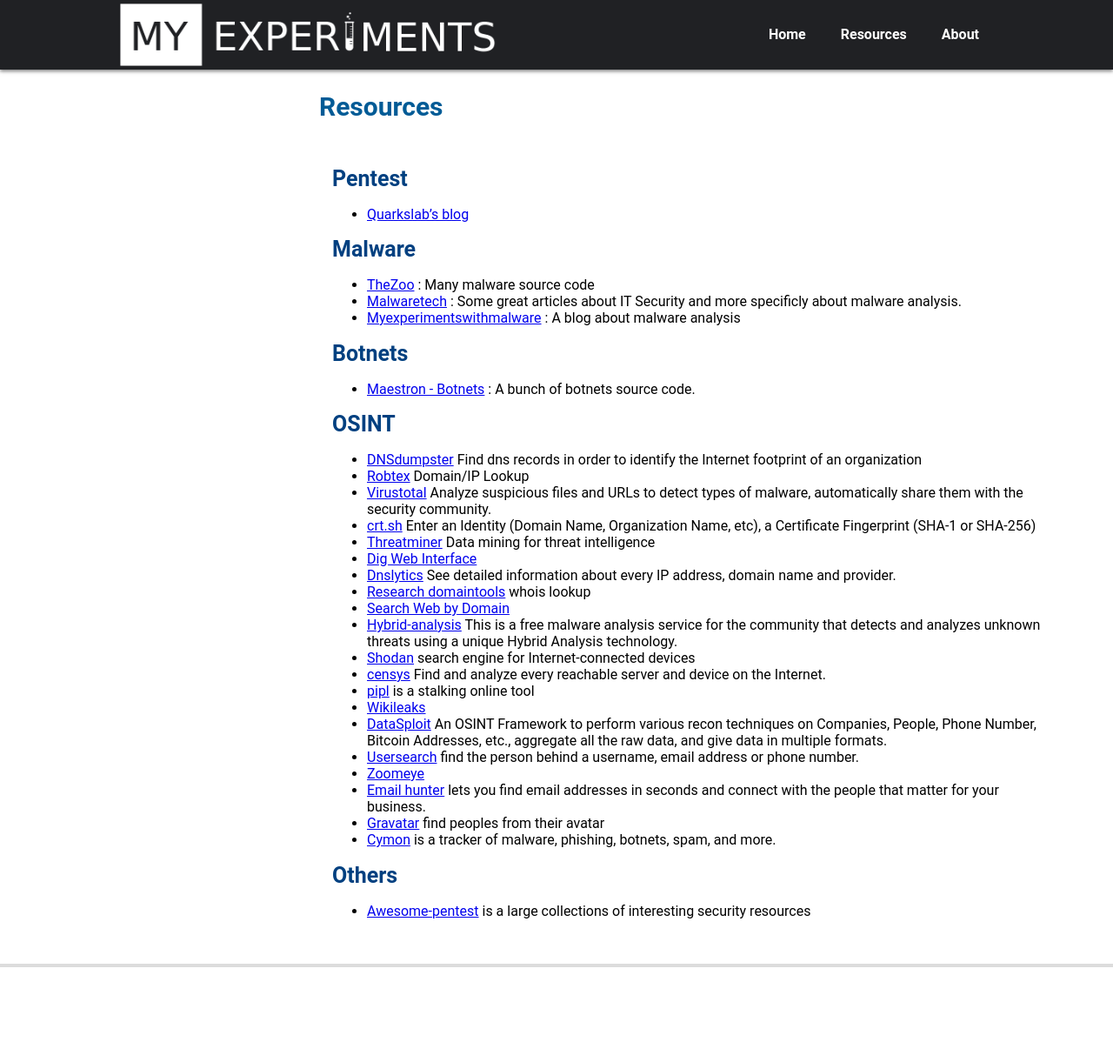
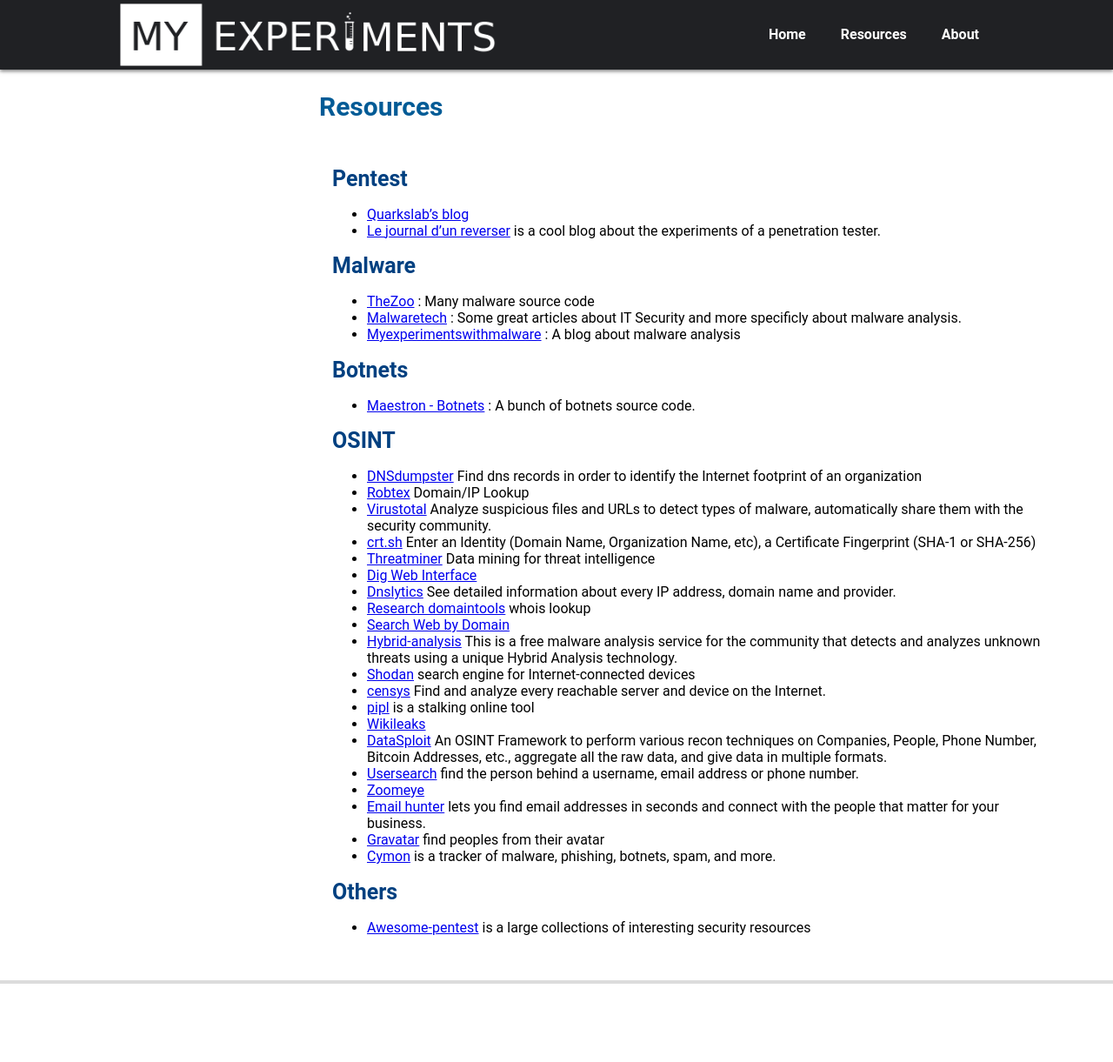
Before and after one commit to myexperiments-blog/myexperiments-blog.github.io, a Jekyll site: the page built from resources.md, in a window 1280 px wide. Shown: the whole page at 87% size. Built offline with Jekyll 4.4.1, drawn with Linux system fonts in a browser that asks for light colours; comment, search, counter and statistics services are not loaded.

Commit message:
update resources

```diff
--- a/resources.md
+++ b/resources.md
@@ -6,10 +6,10 @@
 description: "Some IT Security resources"
 ---
 
-
 # Pentest
 
 - [Quarkslab's blog](https://blog.quarkslab.com/)
+- [Le journal d'un reverser](https://0x90909090.blogspot.com/) is a cool blog about the experiments of a penetration tester.
 
 # Malware
 
```
